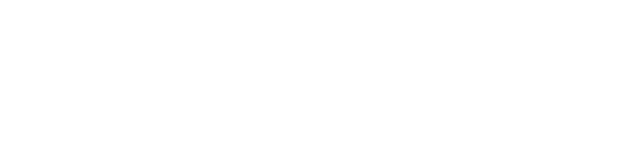
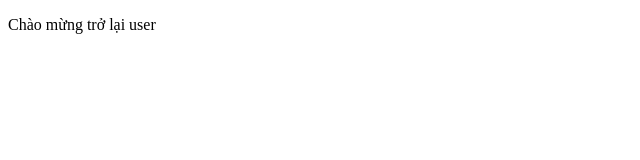
Before and after one commit to Dev-Zgrey/web, a plain HTML site: page index.html in a window 1280 px wide. Shown: the whole page, without its empty margins (0-640 px from the left). Drawn offline with Linux system fonts and the light colour scheme.

Commit message:
mô tả phần mới sửa

```diff
--- a/index.html
+++ b/index.html
@@ -7,7 +7,7 @@
 </head>
 <body>
     <header>
-
+        <p> Chào mừng trở lại user </p>
     </header>
     <main>
 
```
